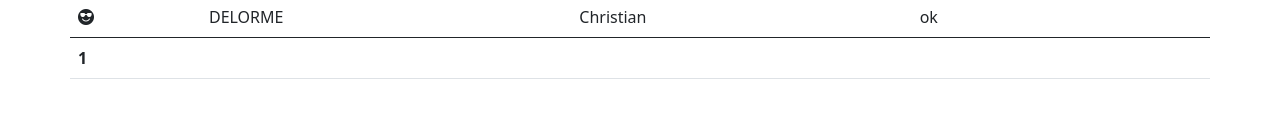
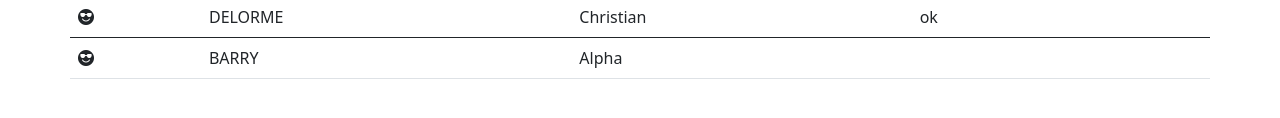
Before and after one commit to eelDigit/git-projet, a plain HTML site: page index.html in a window 1280 px wide. Shown: the part 258-376 px from the top of the page. Drawn offline with nearby package versions, Linux system fonts and the light colour scheme.

Commit message:
3eme commit

```diff
--- a/index.html
+++ b/index.html
@@ -40,9 +40,9 @@
 
           <tbody>
             <tr>
-              <th scope="row">1</th>
-              <td></td>
-              <td></td>
+              <th scope="row"><i class="bi bi-emoji-sunglasses-fill"></i></th>
+              <td>BARRY</td>
+              <td>Alpha</td>
               <td></td>
             </tr>
           </tbody>
```
